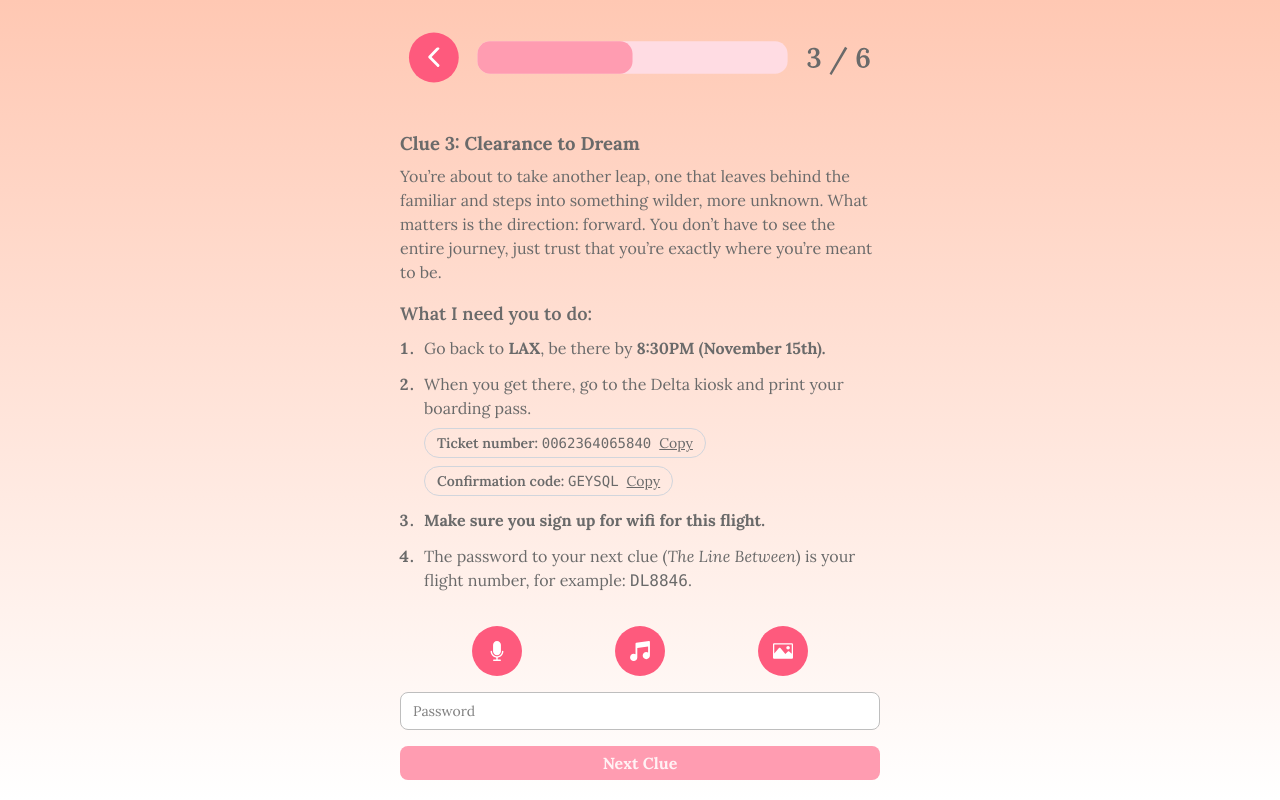
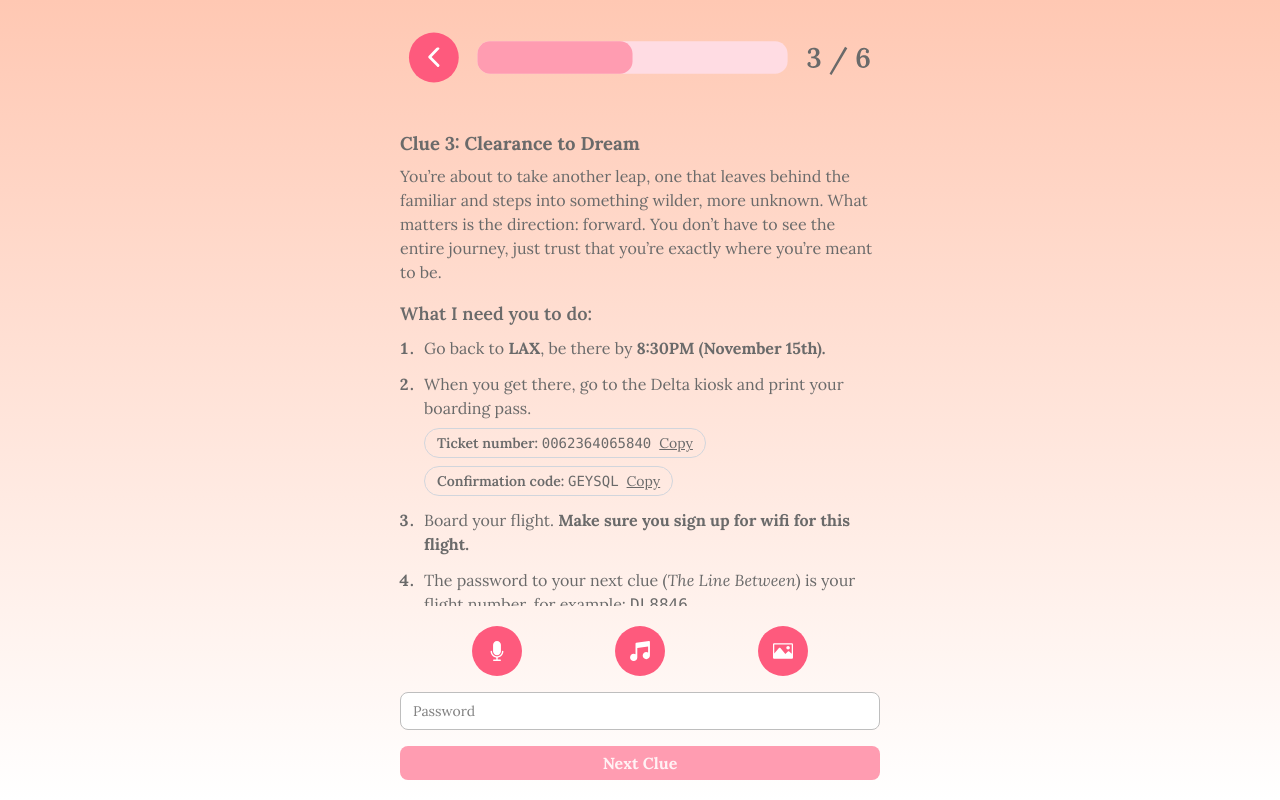
Before and after one commit to KevinMeldau/where-youll-find-me, a React (Vite) app: page /clue3 in a window 1280 px wide. Built offline with nearby package versions, Linux system fonts and the light colour scheme.

Commit message:
Text edits

```diff
--- a/src/pages/Clue3.tsx
+++ b/src/pages/Clue3.tsx
@@ -72,9 +72,7 @@ const Clue3 = () => {
                     <CopyChip label="Confirmation code" value="GEYSQL" />
                   </div>
                </li>
-               <li>
-                  <span className="font-bold">Make sure you sign up for wifi for this flight.</span>
-               </li>
+               <li>Board your flight.<span className="font-bold"> Make sure you sign up for wifi for this flight.</span></li>
                <li>
                   The password to your next clue (<span className="italic">The Line Between</span>) is your flight number, for example: <span className="font-mono">DL8846</span>.
                </li>
```
